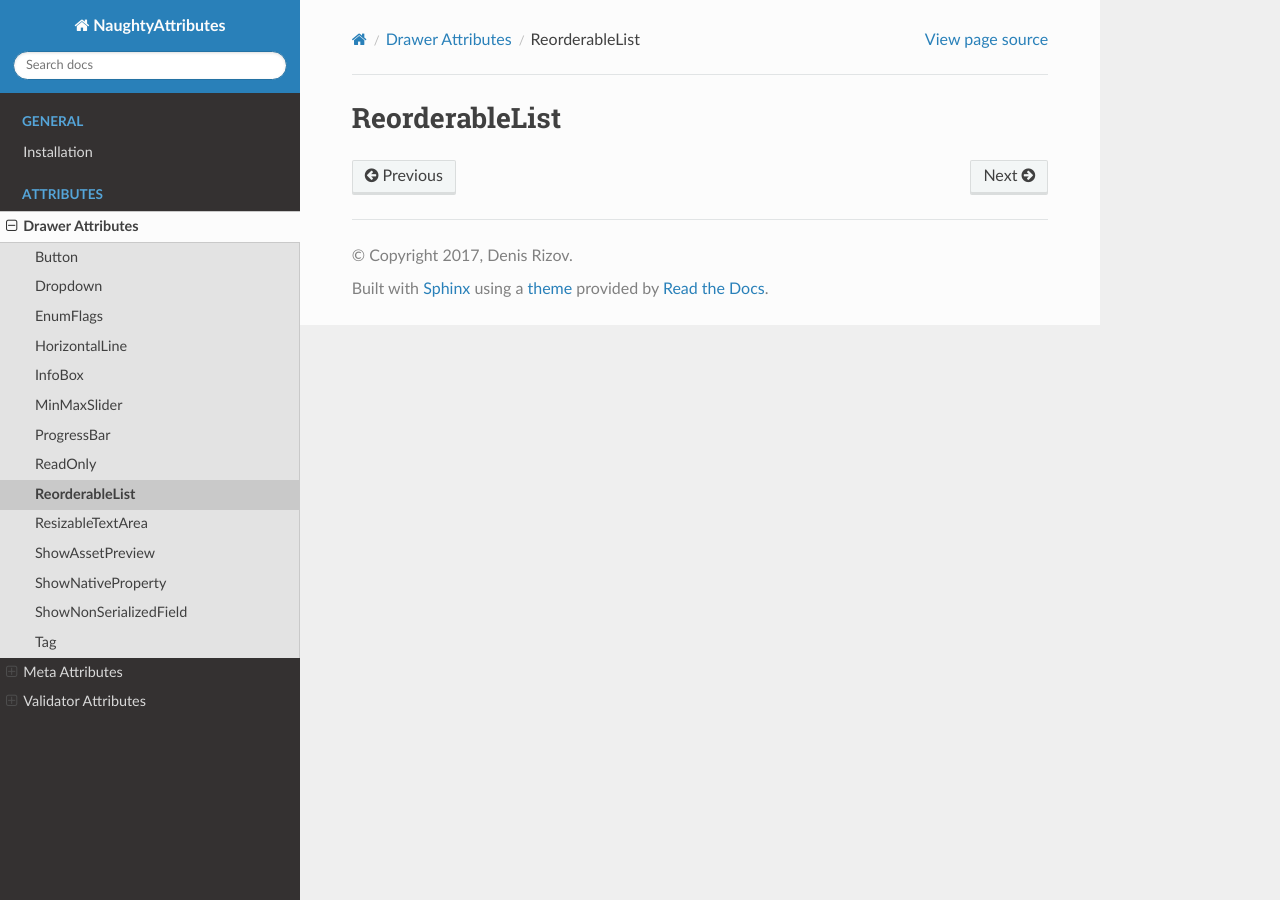
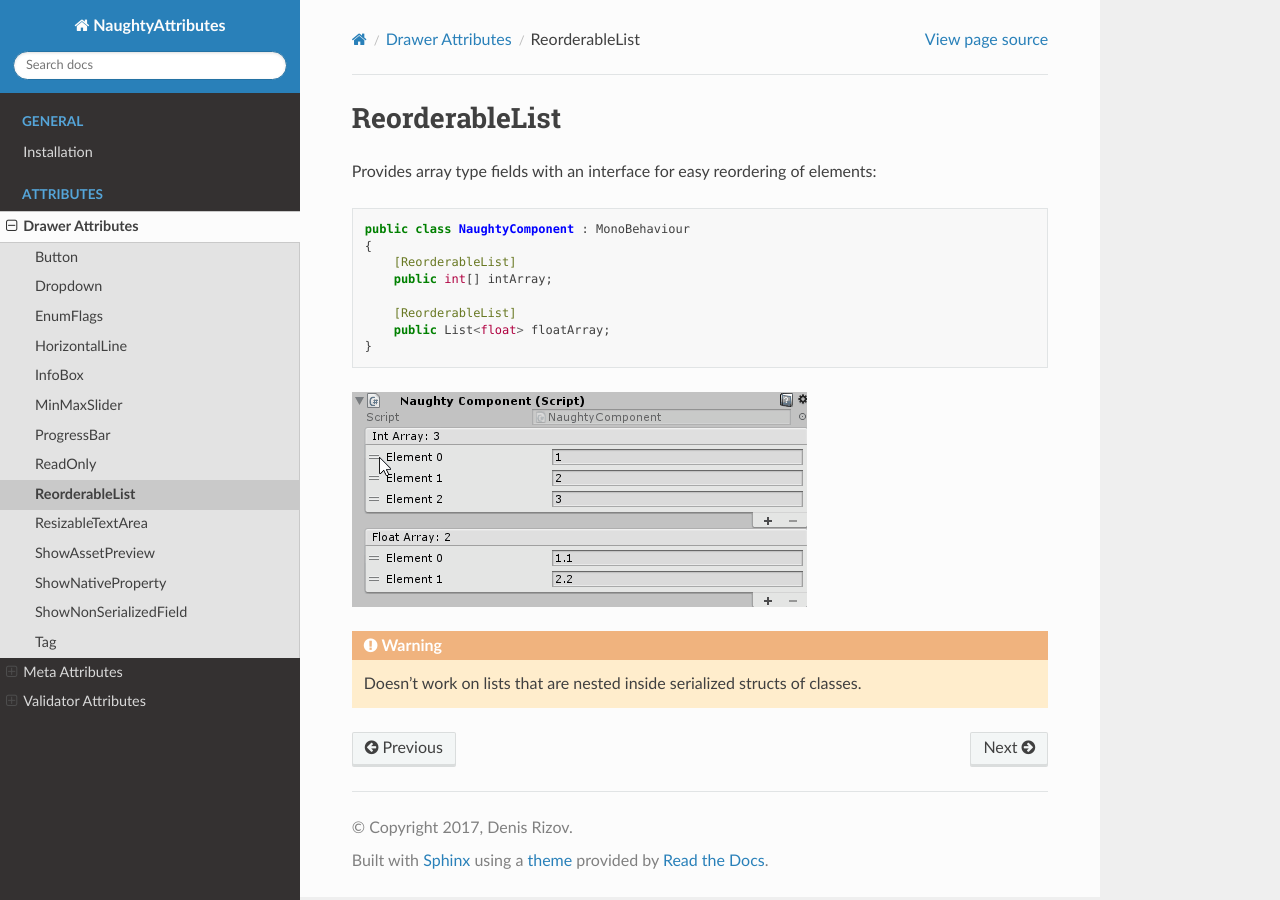
Before and after one commit to dbrizov/na-docs, a Sphinx documentation site: the page built from source/attributes/drawer_attributes/reorderable_list.rst, in a window 1280 px wide. Built offline with Sphinx 7.4.7 and the Read the Docs theme 2.0.0, drawn with Linux system fonts in a browser that asks for light colours.

Commit message:
update: ReorderableList + Button

```diff
--- a/source/attributes/drawer_attributes/button.rst
+++ b/source/attributes/drawer_attributes/button.rst
@@ -15,4 +15,4 @@ Works both with instance and static methods::
 .. image:: ../../images/Button_Inspector.png
 
 .. warning::
-    The Button attribute cannot be nested inside serialized structs or classes.
+    Doesn't work on methods that are nested inside serialized structs of classes.
--- a/source/attributes/drawer_attributes/reorderable_list.rst
+++ b/source/attributes/drawer_attributes/reorderable_list.rst
@@ -1,2 +1,17 @@
 ReorderableList
 ===============
+Provides array type fields with an interface for easy reordering of elements::
+
+    public class NaughtyComponent : MonoBehaviour
+    {
+        [ReorderableList]
+        public int[] intArray;
+
+        [ReorderableList]
+        public List<float> floatArray;
+    }
+
+.. image:: ../../images/ReorderableList_Inspector.gif
+
+.. warning::
+    Doesn't work on lists that are nested inside serialized structs of classes.
```
